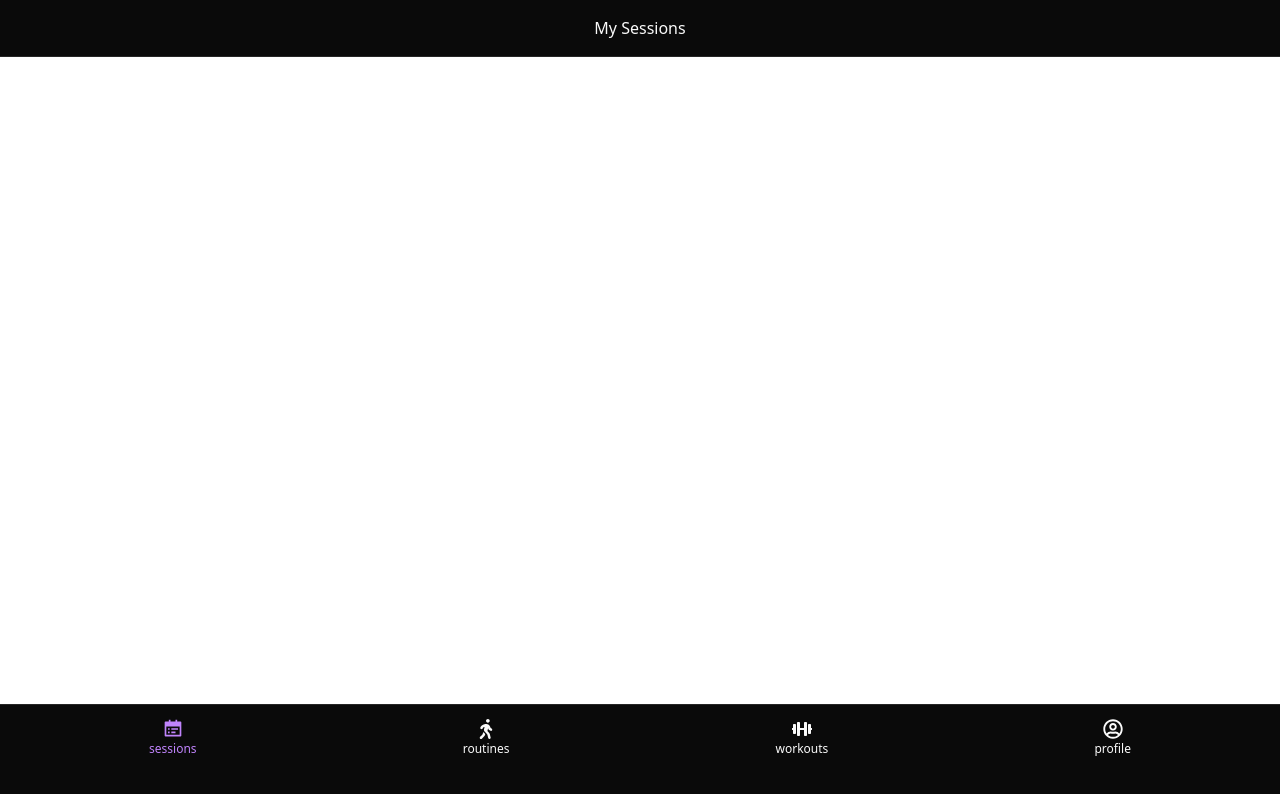
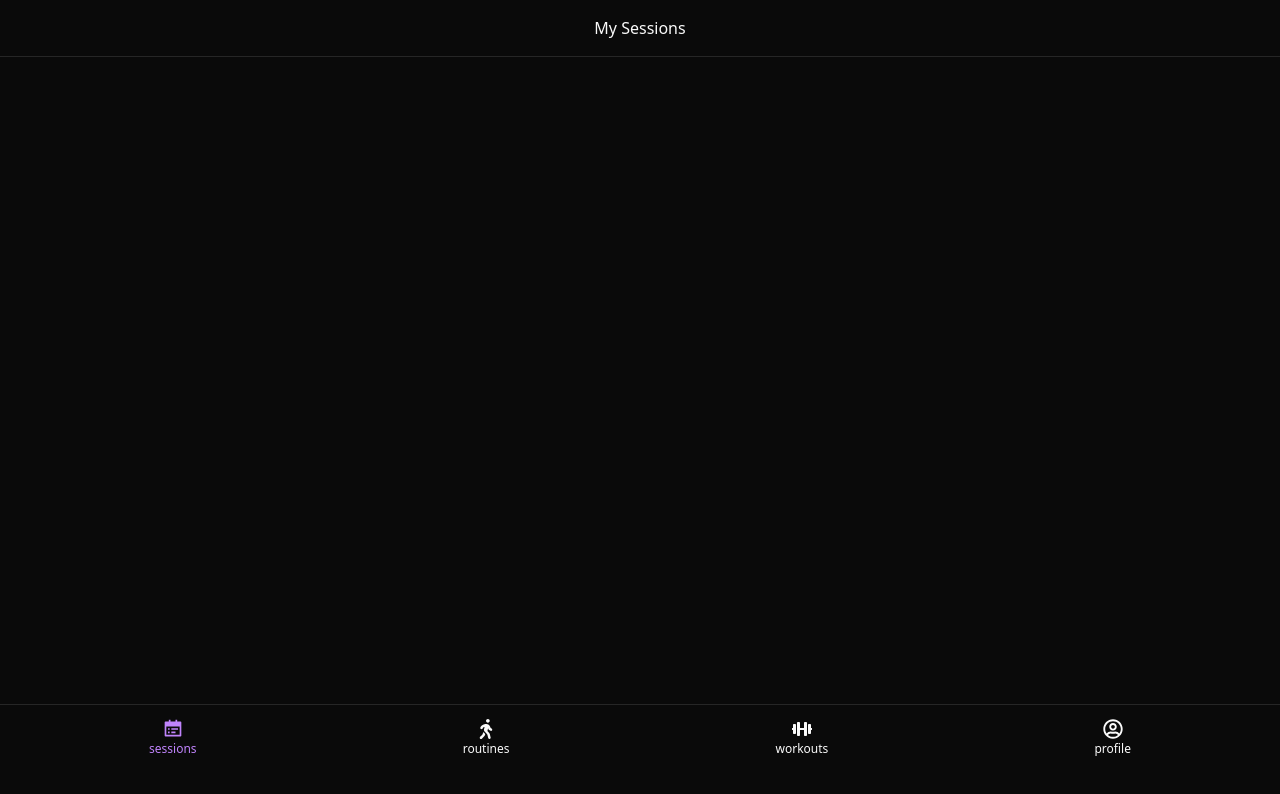
Before and after one commit to tchrjs/my-session, a Next.js app: page / in a window 1280 px wide. Shown: the top 794 px of the page. Built offline with nearby package versions, Linux system fonts and the light colour scheme.

Commit message:
removed main and html from base

```diff
--- a/app/globals.css
+++ b/app/globals.css
@@ -71,12 +71,6 @@
   footer {
     @apply bg-background text-foreground;
   }
-  main {
-    @apply bg-background;
-  }
-  html {
-    @apply bg-background;
-  }
 }
 
 @font-face {
```
